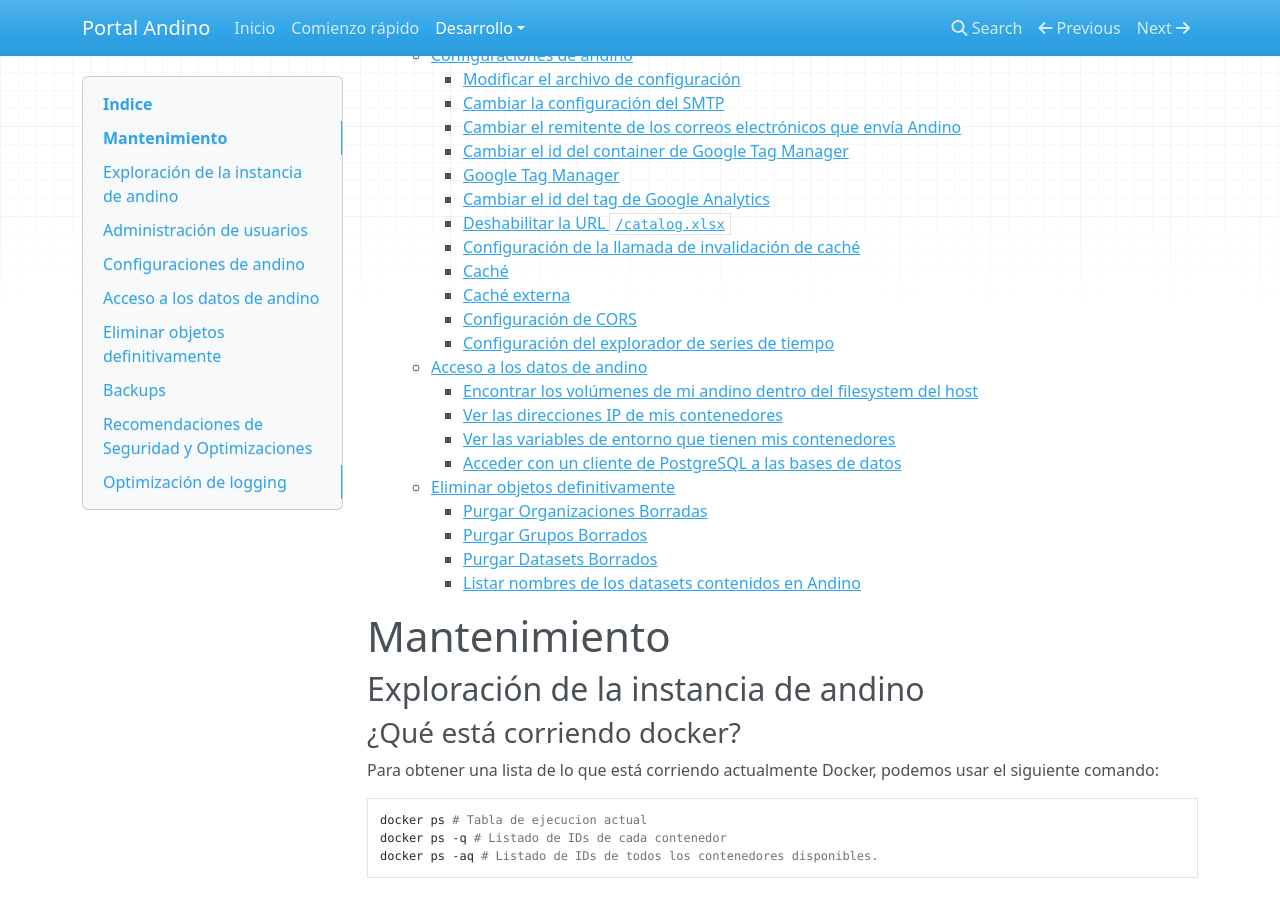
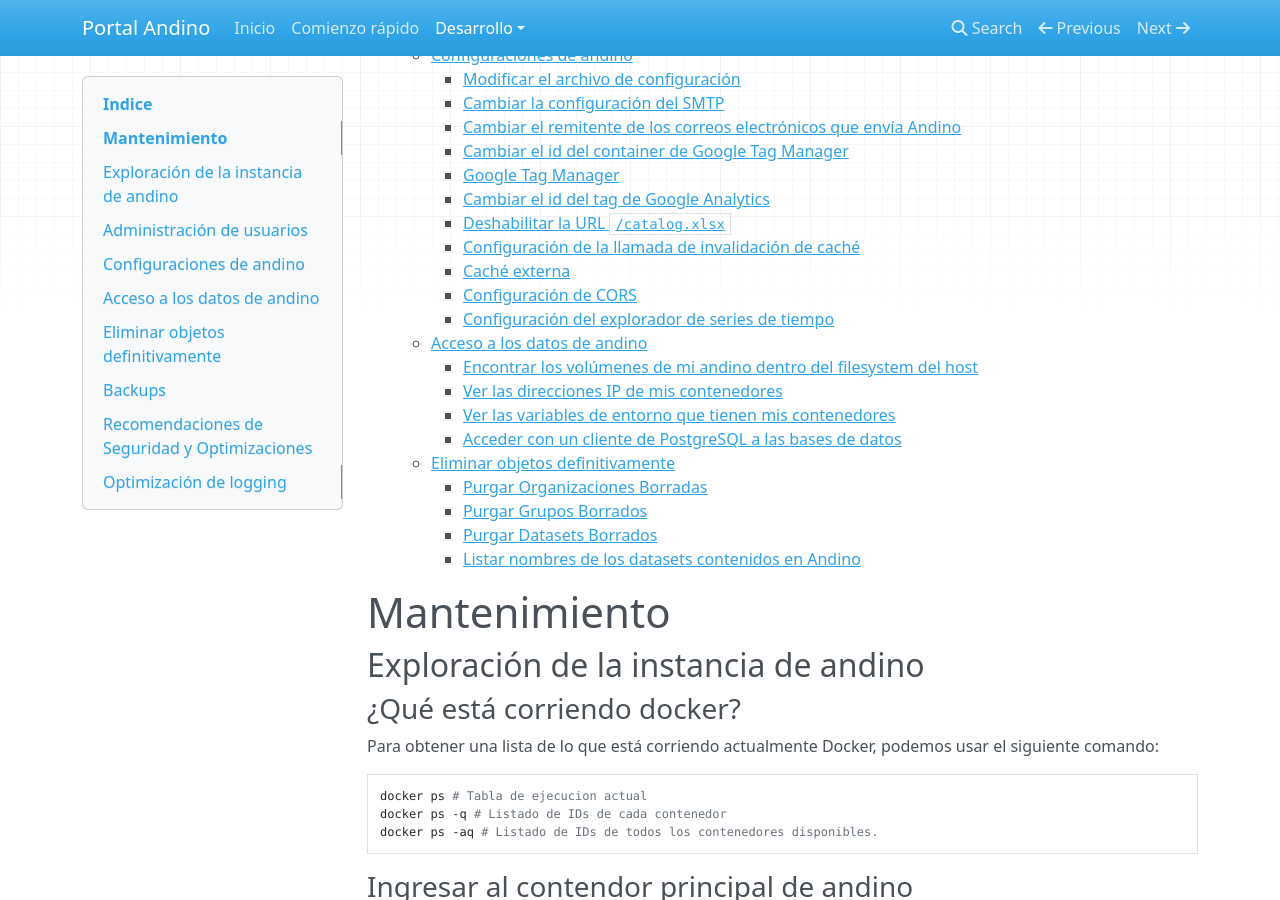
Before and after one commit to datosgobar/portal-andino, an MkDocs documentation site: the page built from docs/developers/maintenance.md, in a window 1280 px wide and 900 px high, scrolled down 391 px. Built offline with MkDocs 1.6.1, drawn with Linux system fonts in a browser that asks for light colours; nearby versions of some CDN libraries; old or Windows-style settings are respelled for this version of MkDocs.

Commit message:
Última última corrección en documentación de mantenimiento

```diff
--- a/docs/developers/maintenance.md
+++ b/docs/developers/maintenance.md
@@ -24,7 +24,6 @@
         - [Cambiar el id del tag de Google Analytics](#cambiar-el-id-del-tag-de-google-analytics)
         - [Deshabilitar la URL `/catalog.xlsx`](#deshabilitar-la-url--catalogxlsx)
         - [Configuración de la llamada de invalidación de caché](#configuraci%C3%B3n-de-la-llamada-de-invalidaci%C3%B3n-de-cach%C3%A9)
-        - [Caché](#configuraci%C3%B3n-de-la-llamada-de-invalidaci%C3%B3n-de-cach%C3%A9)
         - [Caché externa](#cach%C3%A9-externa)
         - [Configuración de CORS](#configuraci%C3%B3n-de-cors)
         - [Configuración del explorador de series de tiempo](#configuraci%C3%B3n-del-explorador-de-series-de-tiempo)
```
